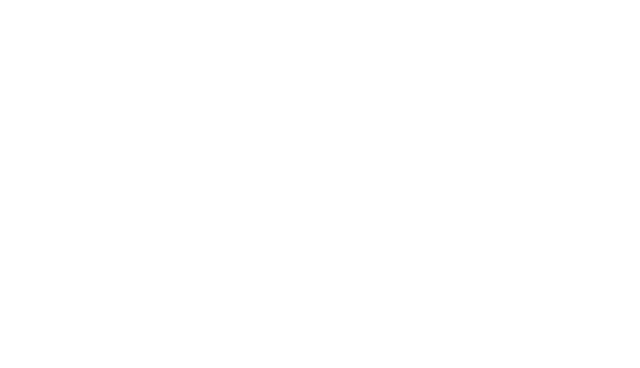
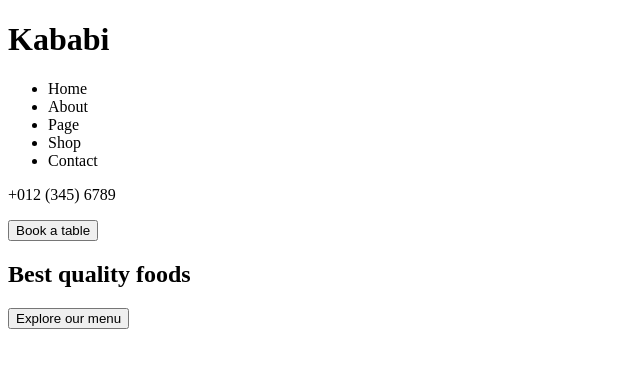
Before and after one commit to l4ur4nn3/Kabibi-food, a plain HTML site: page index.html in a window 1280 px wide. Shown: the whole page, without its empty margins (0-640 px from the left). Drawn offline with Linux system fonts and the light colour scheme.

Commit message:
html header

```diff
--- a/index.html
+++ b/index.html
@@ -8,6 +8,21 @@
     <title>Kabibi</title>
 </head>
 <body>
-
+    <header>
+        <h1>Kababi</h1>
+        <nav>
+            <ul>
+                <li>Home</li>
+                <li>About</li>
+                <li>Page</li>
+                <li>Shop</li>
+                <li>Contact</li>
+            </ul>
+            <p id="telephone">+012 (345) 6789</p>
+            <button id="book-a-table">Book a table</button>
+        </nav>
+        <h2>Best quality foods</h2>
+        <button id="menu">Explore our menu</button>
+    </header>
 </body>
 </html>
```
